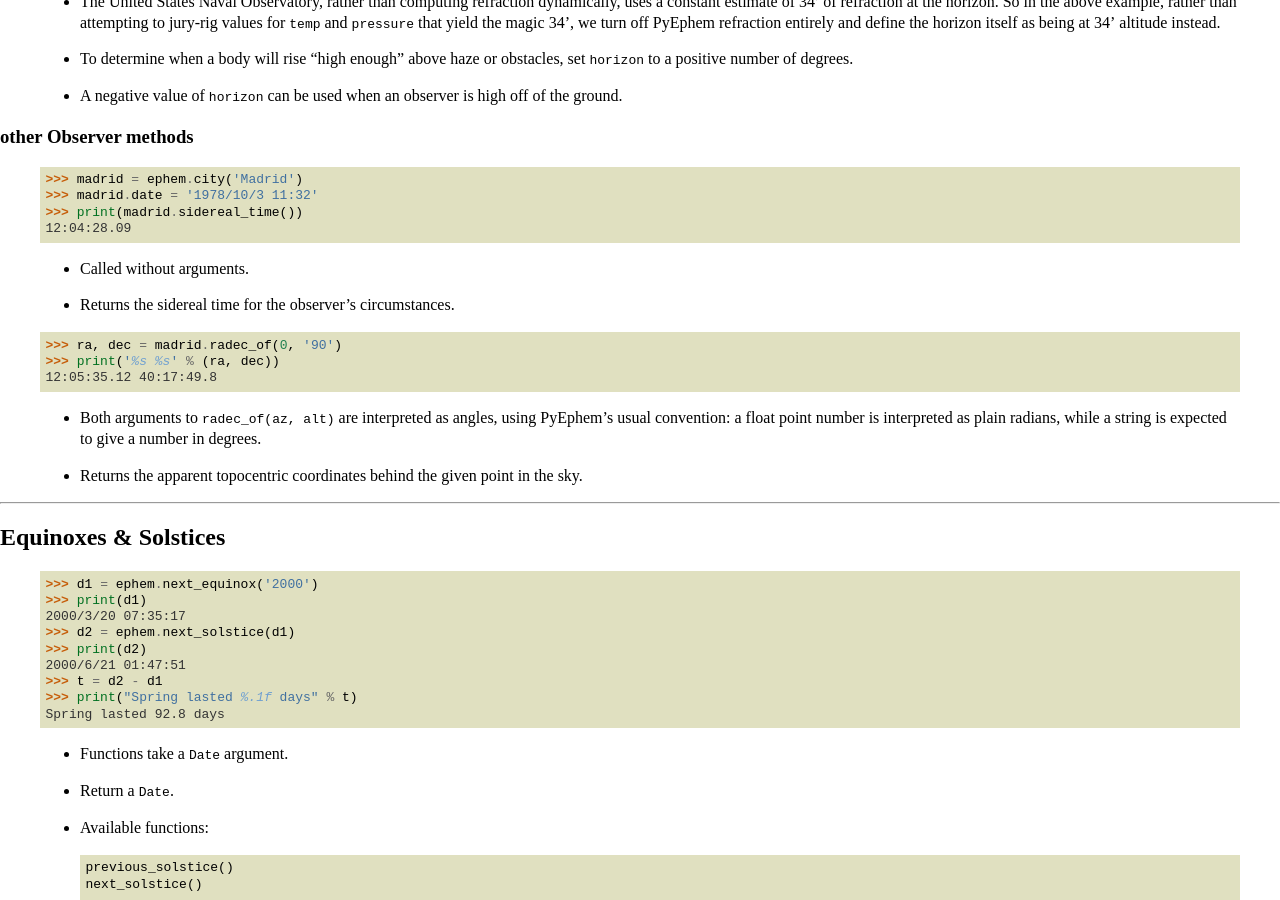
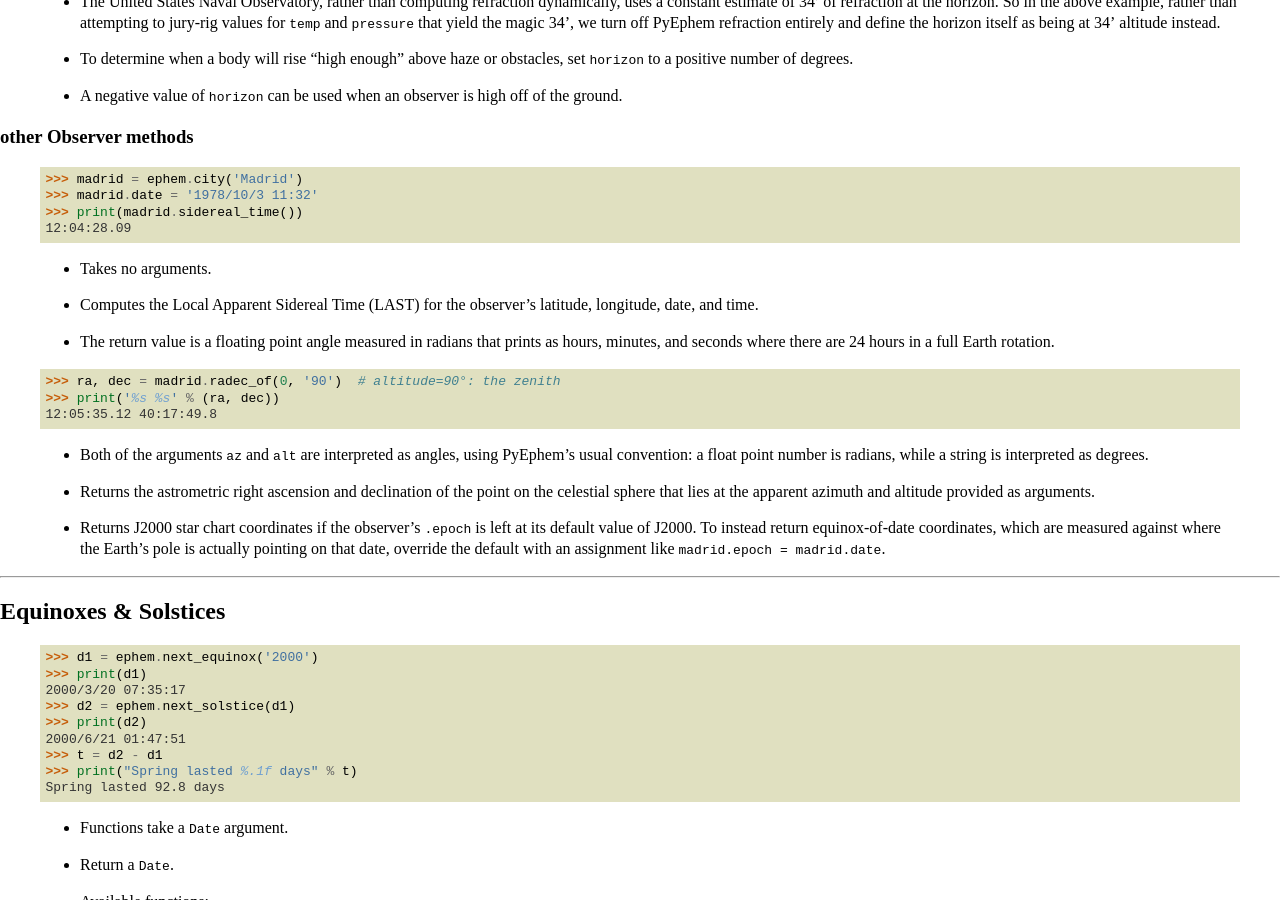
Before and after one commit to brandon-rhodes/pyephem, a Sphinx documentation site: the page built from ephem/doc/quick.rst, in a window 1280 px wide and 900 px high, scrolled down 10225 px. Built offline with Sphinx 7.4.7, drawn with Linux system fonts in a browser that asks for light colours.

Commit message:
Fix #219: rewrite "other Observer methods" docs

```diff
--- a/ephem/doc/quick.rst
+++ b/ephem/doc/quick.rst
@@ -655,21 +655,33 @@ other Observer methods
  >>> print(madrid.sidereal_time())
  12:04:28.09
 
- * Called without arguments.
- * Returns the sidereal time for the observer's circumstances.
+ * Takes no arguments.
+ * Computes the Local Apparent Sidereal Time (LAST)
+   for the observer’s latitude, longitude, date, and time.
+ * The return value is a floating point angle measured in radians
+   that prints as hours, minutes, and seconds
+   where there are 24 hours in a full Earth rotation.
 
 ..
 
- >>> ra, dec = madrid.radec_of(0, '90')
+ >>> ra, dec = madrid.radec_of(0, '90')  # altitude=90°: the zenith
  >>> print('%s %s' % (ra, dec))
  12:05:35.12 40:17:49.8
 
- * Both arguments to ``radec_of(az, alt)`` are interpreted as angles,
+ * Both of the arguments ``az`` and ``alt`` are interpreted as angles,
    using PyEphem’s usual convention:
-   a float point number is interpreted as plain radians,
-   while a string is expected to give a number in degrees.
- * Returns the apparent topocentric coordinates
-   behind the given point in the sky.
+   a float point number is radians,
+   while a string is interpreted as degrees.
+ * Returns the astrometric right ascension and declination
+   of the point on the celestial sphere
+   that lies at the apparent azimuth and altitude provided as arguments.
+ * Returns J2000 star chart coordinates
+   if the observer’s ``.epoch`` is left at its default value of J2000.
+   To instead return equinox-of-date coordinates,
+   which are measured against where the Earth’s pole
+   is actually pointing on that date,
+   override the default
+   with an assignment like ``madrid.epoch = madrid.date``.
 
 ---------------------
 
```
